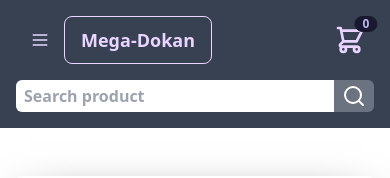
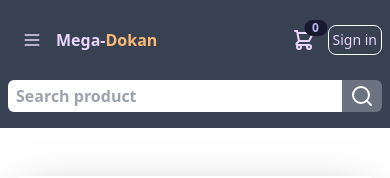
Before and after one commit to Bekon0700/mega-dokan-personal-portfolio, a React (Vite) app: page /cart in a window 390 px wide. Shown: the top 178 px of the page. Built offline with nearby package versions, Linux system fonts and the light colour scheme; no server answers.

Commit message:
mobile view done

```diff
--- a/src/components/nav-bar/NavBarMobile.jsx
+++ b/src/components/nav-bar/NavBarMobile.jsx
@@ -4,6 +4,7 @@ import SideBar from '../side-bar/SideBar'
 import {FiSearch} from 'react-icons/fi'
 import { searchContext } from '../../context/SearchProvider'
 import { cartContext } from '../../context/CartProvider'
+import { authContext } from '../../context/AuthProvider'
 
 const NavBarMobile = () => {
     const [sideBarToggle, setSideBarToggle] = useState(false)
@@ -17,10 +18,15 @@ const NavBarMobile = () => {
         e.target.reset()
     }
     const {cart} = useContext(cartContext)
+    const {userLogout, user} = useContext(authContext)
+
+    const logOutHandler = async () => {
+        await userLogout()
+    }
     return (
         <div className='overflow-x-hidden'>
             <SideBar sideBarToggle={sideBarToggle} setSideBarToggle={setSideBarToggle} />
-            <div className="py-4 px-4 bg-gray-700 text-purple-200 overflow-x-hidden">
+            <div className="py-4 px-2 bg-gray-700 text-purple-200 overflow-x-hidden">
                 <div className='flex flex-col w-full gap-4'>
                 <div className='flex justify-between items-center'>
                     <div className="flex-none">
@@ -29,17 +35,27 @@ const NavBarMobile = () => {
                         </button>
                     </div>
                     <div className="flex-1">
-                        <Link to='/' className="btn btn-ghost btn-outline text-purple-200 normal-case text-lg font-semibold">Mega-Dokan</Link>
+                        <Link to='/' className="text-purple-200 normal-case text-base lg:text-lg font-semibold">Mega-<span className='text-orange-300'>Dokan</span></Link>
                     </div>
                     <div className="dropdown dropdown-end">
                         <label tabIndex={0} className="btn btn-ghost btn-circle">
                             <Link to='/cart' className="indicator">
-                                <svg xmlns="http://www.w3.org/2000/svg" className="h-8 w-8" fill="none" viewBox="0 0 24 24" stroke="currentColor"><path strokeLinecap="round" strokeLinejoin="round" strokeWidth="2" d="M3 3h2l.4 2M7 13h10l4-8H5.4M7 13L5.4 5M7 13l-2.293 2.293c-.63.63-.184 1.707.707 1.707H17m0 0a2 2 0 100 4 2 2 0 000-4zm-8 2a2 2 0 11-4 0 2 2 0 014 0z" /></svg>
+                                <svg xmlns="http://www.w3.org/2000/svg" className="h-6 w-6" fill="none" viewBox="0 0 24 24" stroke="currentColor"><path strokeLinecap="round" strokeLinejoin="round" strokeWidth="2" d="M3 3h2l.4 2M7 13h10l4-8H5.4M7 13L5.4 5M7 13l-2.293 2.293c-.63.63-.184 1.707.707 1.707H17m0 0a2 2 0 100 4 2 2 0 000-4zm-8 2a2 2 0 11-4 0 2 2 0 014 0z" /></svg>
                                 <span className="badge badge-sm indicator-item">{cart?.length ? cart.length : '0'}</span>
                             </Link>
                         </label>
                     </div>
+                    {
+                        user?.displayName ?
+                        <div className='flex gap-2 items-center'>
+                            <p className='text-base font-semibold text-green-300 capitalize'>{user.displayName}</p>
+                            <Link onClick={logOutHandler} className='p-1 border text-sm border-white rounded-lg'>Log out</Link>
+                        </div>
+                        :
+                        <Link to='/login' className='p-1 text-sm border border-white rounded-lg'>Sign in</Link>
+                    }
                 </div>
+
                 <div className="flex-none gap-2">
                     <form onSubmit={submitHandle} className="flex items-center">
                         <input type="text" placeholder="Search product" name='search' className="py-1 px-2 outline-none rounded-l-md text-amber-900 font-semibold w-full" />
@@ -52,23 +68,4 @@ const NavBarMobile = () => {
     )
 }
 
-{/* AVATAR */ }
-{/* <div className="dropdown dropdown-end">
-                        <label tabIndex={0} className="btn btn-ghost btn-circle avatar">
-                            <div className="w-10 rounded-full">
-                                <img src="https://placeimg.com/80/80/people" />
-                            </div>
-                        </label>
-                        <ul tabIndex={0} className="menu menu-compact dropdown-content mt-3 p-2 shadow bg-base-100 rounded-box w-52">
-                            <li>
-                                <a className="justify-between">
-                                    Profile
-                                    <span className="badge">New</span>
-                                </a>
-                            </li>
-                            <li><a>Settings</a></li>
-                            <li><a>Logout</a></li>
-                        </ul>
-                    </div> */}
-
 export default NavBarMobile
--- a/src/components/product-card/ProductCard.jsx
+++ b/src/components/product-card/ProductCard.jsx
@@ -9,7 +9,7 @@ const ProductCard = ({ product, megaDeal }) => {
   const discountPrice = (price * 1) - discount
   return (
     <div className='mx-auto'>
-      <div className="card w-[350px] bg-base-100 rounded-md border shadow-xl">
+      <div className="card lg:w-[350px] bg-base-100 rounded-md border shadow-xl">
         <figure><img src={thumbnail} alt="Shoes" className='h-64 w-full' /></figure>
         <div className="card-body p-4 flex flex-col justify-between h-[300px]">
           <h2 className="pb-3">
--- a/src/pages/cart/Cart.jsx
+++ b/src/pages/cart/Cart.jsx
@@ -28,8 +28,8 @@ const Cart = () => {
                 <p className='text-center text-2xl font-semibold py-12'>No Item in the cart</p>
                 :
                 <div className='flex flex-col gap-4 justify-center pt-8'>
-                    <Link to='/checkout' className='bg-yellow-400 py-2 text-lg font-semibold uppercase text-blue-900 w-full rounded-md text-center'>Click here to proceed </Link>
-                    <button onClick={cartClrHandler} className='bg-red-500 py-2 text-lg font-semibold uppercase text-black w-full rounded-md text-center'>Clear Cart</button>
+                    <Link to='/checkout' className='bg-green-600 py-2 text-base lg:text-lg font-semibold uppercase text-white w-full rounded-md text-center'>Click here to proceed </Link>
+                    <button onClick={cartClrHandler} className='bg-red-800 py-2 text-base lg:text-lg font-semibold uppercase text-white w-full rounded-md text-center'>Clear Cart</button>
                 </div>
             }
         </div>
--- a/src/pages/check-out/CheckOut.jsx
+++ b/src/pages/check-out/CheckOut.jsx
@@ -21,7 +21,7 @@ const CheckOut = () => {
                 <p className='text-lg lg:text-2xl font-semibold text-green-800'>Total Price: ${totalPrice.toFixed(2)}</p>
             </div>
             <div className='flex justify-center pt-8'>
-                <button disabled={true} className='bg-green-300 py-2 text-lg font-bold uppercase text-blue-900 w-full rounded-md text-center'>Payment method will added soon</button>
+                <button disabled={true} className='bg-blue-400 py-2 text-sm lg:text-lg font-bold uppercase text-black w-full rounded-md text-center'>Payment method will added soon</button>
             </div>
         </div>
     </div>
--- a/src/pages/home/Home.jsx
+++ b/src/pages/home/Home.jsx
@@ -5,7 +5,7 @@ import MegaDeal from '../../components/mega-deal/MegaDeal'
 const Home = () => {
     const data = useLoaderData()
   return (
-    <div className='w-3/4 mx-auto pb-8'>
+    <div className='w-11/12 lg:w-3/4 mx-auto pb-8'>
         <MegaDeal data={data} />
         <div className='flex items-center bg-orange-300 justify-center py-2 gap-4'>
           <p className='text-base lg:text-xl font-semibold'>Find All our products </p>
```
